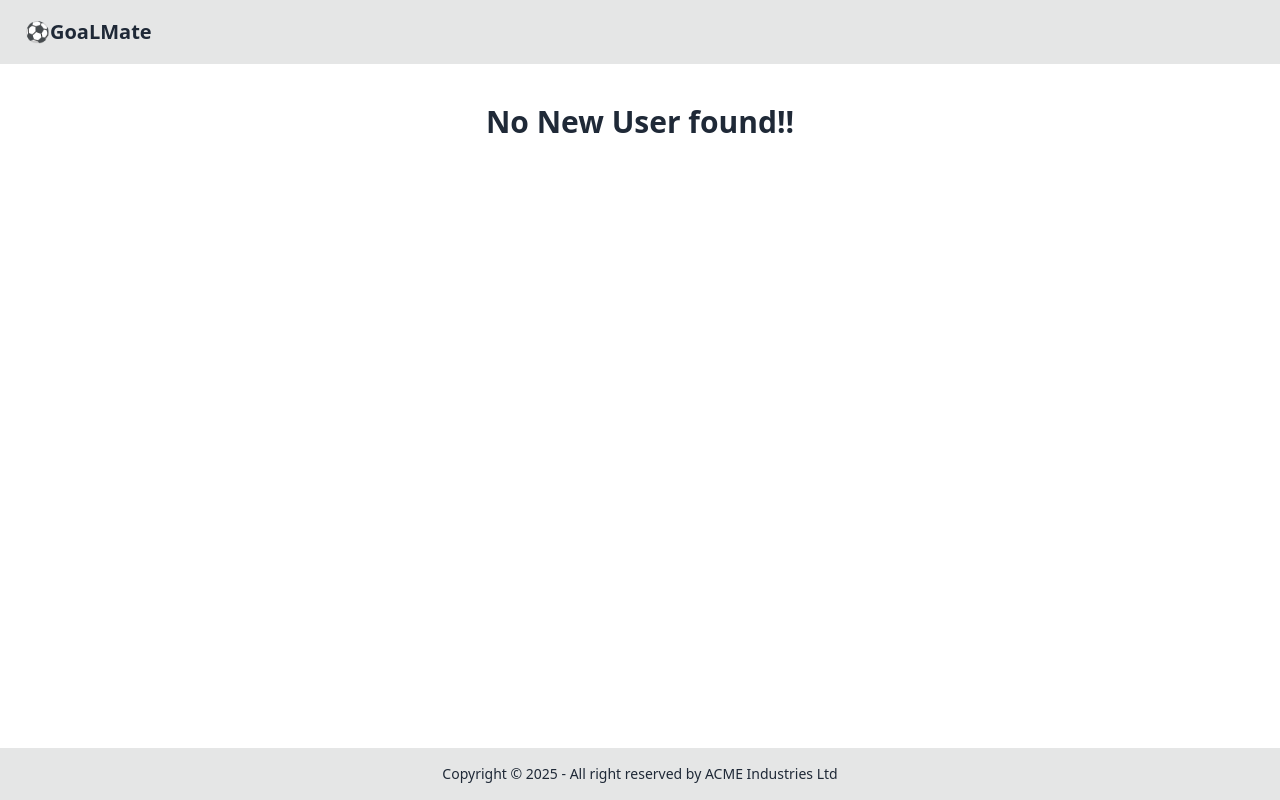
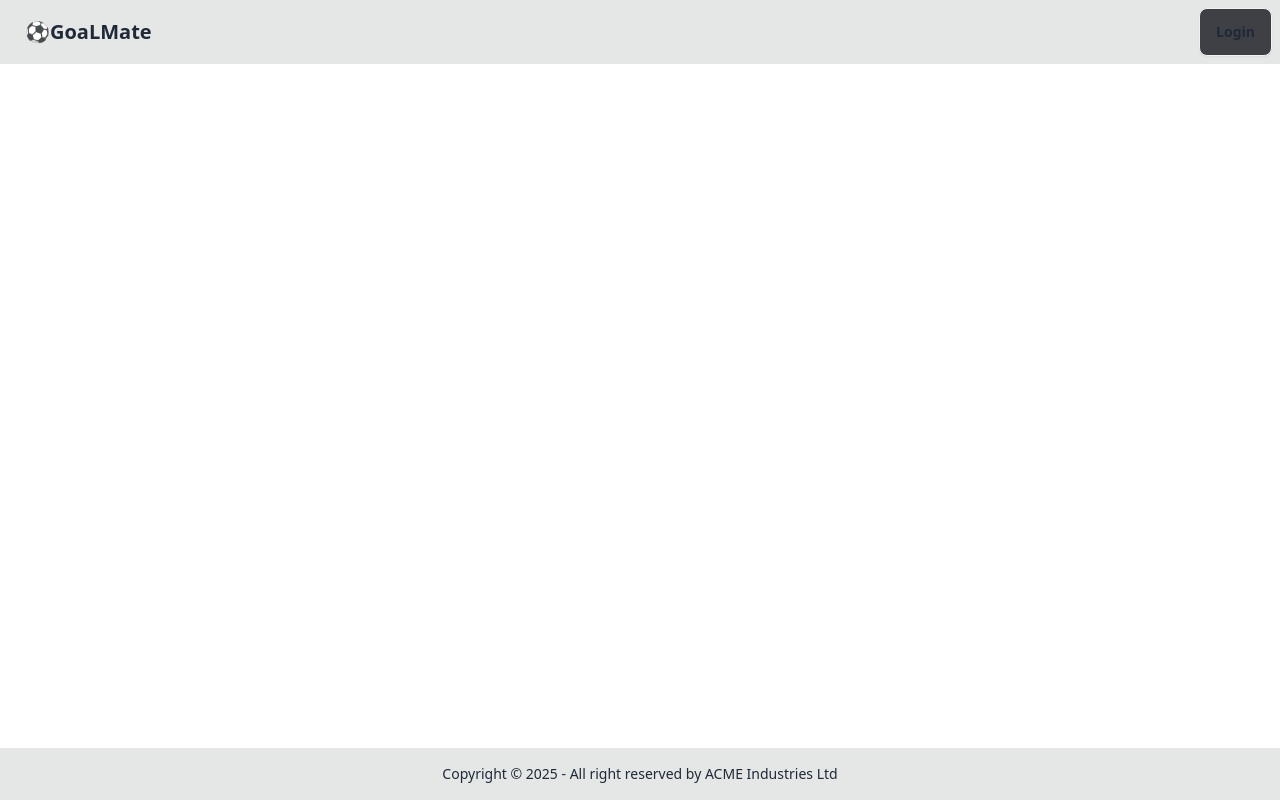
Before and after one commit to Jintops/devTinder-frontend, a React (Vite) app: page / in a window 1280 px wide. Built offline with nearby package versions, Linux system fonts and the light colour scheme; no server answers.

Commit message:
home page image & login button

```diff
--- a/src/App.jsx
+++ b/src/App.jsx
@@ -7,6 +7,7 @@ import appStore from "./utils/appStore"
 import Feed from "./components/Feed"
 import Connections from "./components/Connections"
 import Requests from "./components/Requests"
+import HomePage from "./components/HomePage"
 
 function App() {
 
@@ -17,7 +18,7 @@ function App() {
     <BrowserRouter basename="/">
     <Routes>
       <Route path="/" element={<Body/>}>
-      <Route path="/" element={<Feed/>}></Route>
+      <Route path="/homepage" element={<HomePage/>}></Route>
       <Route path="/profile" element={<Profile/>}></Route>
       <Route path="/login" element={<Login/>}></Route>
       <Route path="/connections" element={<Connections/>}></Route>
--- a/src/components/Body.jsx
+++ b/src/components/Body.jsx
@@ -23,7 +23,7 @@ const Body = () => {
       diapatch(addUser(res.data))
     } catch (err) {
       if (err.status === 401) {
-        navigate("/login")
+        navigate("/homepage")
       }
       console.error(err)
     }
--- /dev/null
+++ b/src/components/HomePage.jsx
@@ -0,0 +1,11 @@
+import React from 'react'
+
+const HomePage = () => {
+  return (
+    <div>
+     <img src='https://tinder.com/static/build/8ad4e4299ef5e377d2ef00ba5c94c44c.webp'></img>
+    </div>
+  )
+}
+
+export default HomePage
--- a/src/components/NavBar.jsx
+++ b/src/components/NavBar.jsx
@@ -25,6 +25,9 @@ const NavBar = () => {
     <div className="navbar bg-base-300">
       <div className="flex-1">
         <Link to="/" className="btn btn-ghost text-xl">⚽GoaLMate</Link>
+      </div>
+      <div>
+      <button className=" btn  bg-zinc-700 hover:bg-slate-950">Login</button>
       </div>
       {user && <div className=''>
         <p className='font-bold'> Welcome, {user.firstName}</p>
```
